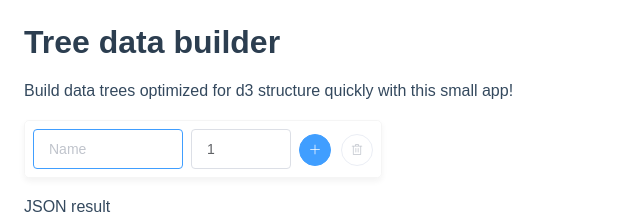
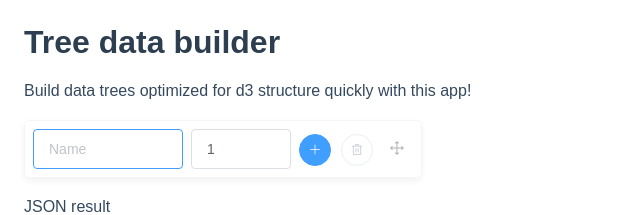
Before and after one commit to DJanoskova/Vue.js-Tree-Data-Builder, a Vue app: page / in a window 1280 px wide. Shown: the top 215 px of the page, without its empty margins (0-640 px from the left). Built offline with nearby package versions, Linux system fonts and the light colour scheme.

Commit message:
add draggable options

```diff
--- a/package.json
+++ b/package.json
@@ -10,7 +10,8 @@
   "dependencies": {
     "core-js": "^2.6.5",
     "element-ui": "^2.8.2",
-    "vue": "^2.6.10"
+    "vue": "^2.6.10",
+    "vuedraggable": "^2.20.0"
   },
   "devDependencies": {
     "@vue/cli-plugin-babel": "^3.7.0",
--- a/src/App.vue
+++ b/src/App.vue
@@ -2,7 +2,7 @@
   <div>
     <h1>Tree data builder</h1>
     <p>
-      Build data trees optimized for d3 structure quickly with this small app!
+      Build data trees optimized for d3 structure quickly with this app!
     </p>
     <div class="children-wrapper">
       <Instance v-model="model" :level="0" />
--- a/src/assets/content.scss
+++ b/src/assets/content.scss
@@ -26,3 +26,13 @@ body {
   flex-wrap: wrap;
   margin: 0.5rem -0.25rem 0 -0.25rem;
 }
+
+.handle {
+  padding: 0.5rem;
+  cursor: pointer;
+  color: rgba(0, 0, 0, 0.3);
+
+  &:hover {
+    color: rgba(0, 0, 0, 0.5)
+  }
+}
--- a/src/components/Instance.vue
+++ b/src/components/Instance.vue
@@ -35,19 +35,28 @@
       />
     </ElTooltip>
 
+    <span class="handle ml-1">
+      <i class="el-icon-rank" />
+    </span>
+
     <div class="children-wrapper" v-if="model.children.length">
+
+      <Draggable v-model="model.children" handle=".handle">
         <Instance v-for="(instance, key) in model.children"
           v-model="model.children[key]"
           :key="instance.id"
           :level="level + 1"
           @onDelete="handleDelete"
         />
+
+      </Draggable>
     </div>
   </div>
 </template>
 
 <script>
 import { Input, Button, Tooltip } from 'element-ui'
+import Draggable from 'vuedraggable'
 
 import { Child } from '../models/child';
 
@@ -73,7 +82,8 @@ export default {
     [Input.name]: Input,
     [Button.name]: Button,
     [Tooltip.name]: Tooltip,
-    Instance: () => import('./Instance')
+    Instance: () => import('./Instance'),
+    Draggable
   },
   mounted () {
     this.$refs.input.focus()
```
Also changed, not shown: 2 other files (tests, documents, lock files or other folders). Lines whose indentation alone changed are shown as unchanged.
